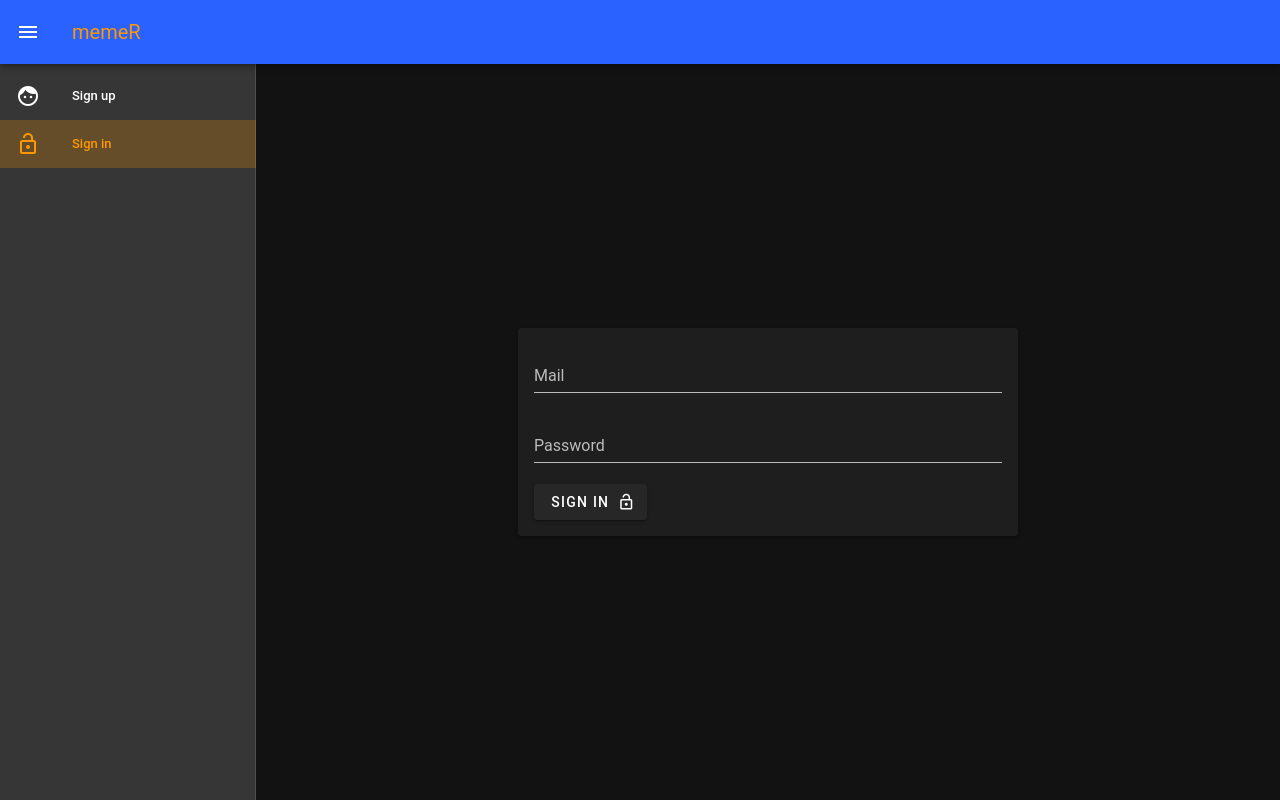
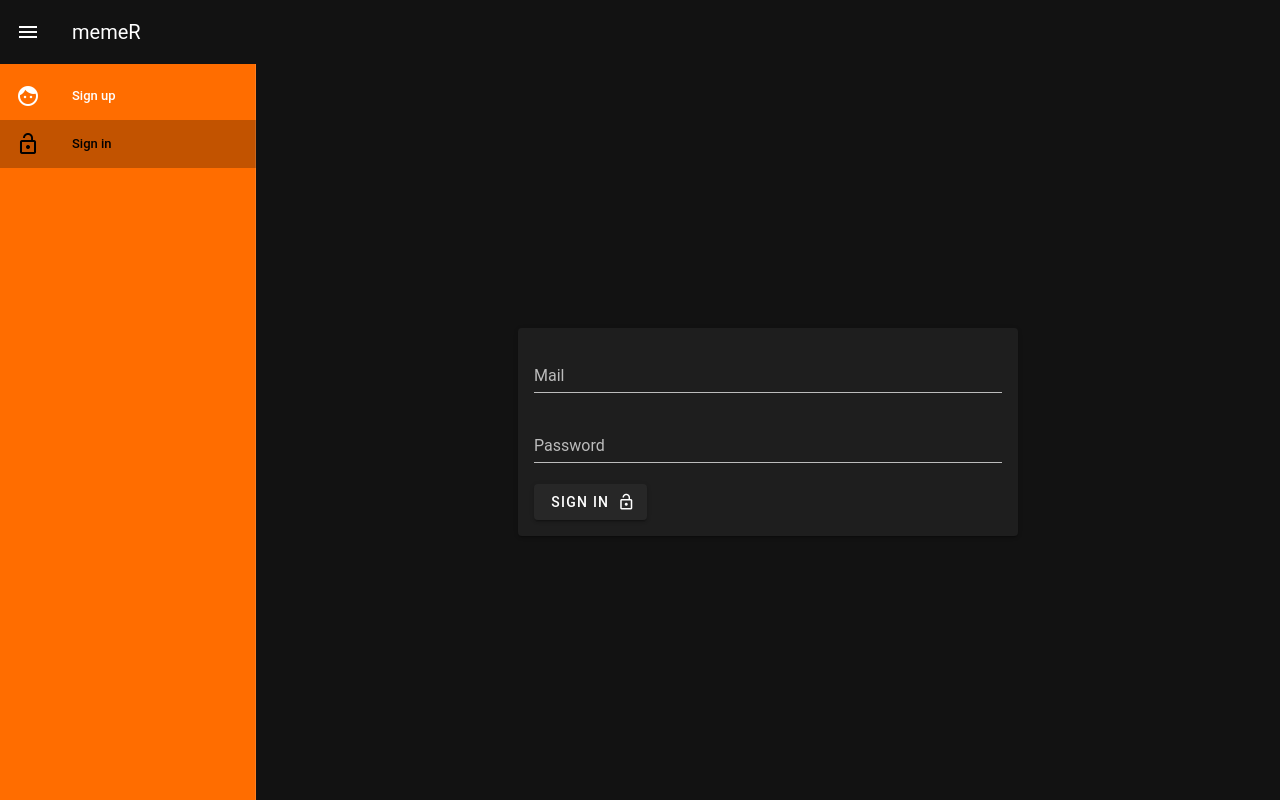
Before and after one commit to bitbytebit1/memeR, a Vue app: page /signin in a window 1280 px wide. Both pictures are taken after a click on the button "menu". Built offline with nearby package versions, Linux system fonts and the light colour scheme; a small style sheet from the web is missing.

Commit message:
Navbar - Black is the new Black

```diff
--- a/src/components/NavBar/NavBar.vue
+++ b/src/components/NavBar/NavBar.vue
@@ -4,7 +4,9 @@
     <v-app-bar
       app
       clipped-left
-      class="blue accent-4"
+      class=""
+      color="transparent"
+      flat
     >
       <!-- Toggle sidebar button -->
       <v-app-bar-nav-icon
@@ -13,7 +15,7 @@
       />
 
       <!-- Title -->
-      <v-toolbar-title class="orange--text accent-4">
+      <v-toolbar-title class="white--text accent-4">
         memeR
       </v-toolbar-title>
     </v-app-bar>
@@ -24,11 +26,14 @@
       clipped
       v-model="drawer"
       disable-route-watcher
+      color="orange accent-4"
     >
-      <v-list dense>
+      <v-list
+        dense
+      >
         <v-list-item
           v-for="item in menuItems"
-          active-class="orange--text"
+          active-class="black--text"
           :key="item.title"
           :to="item.link"
         >
```
